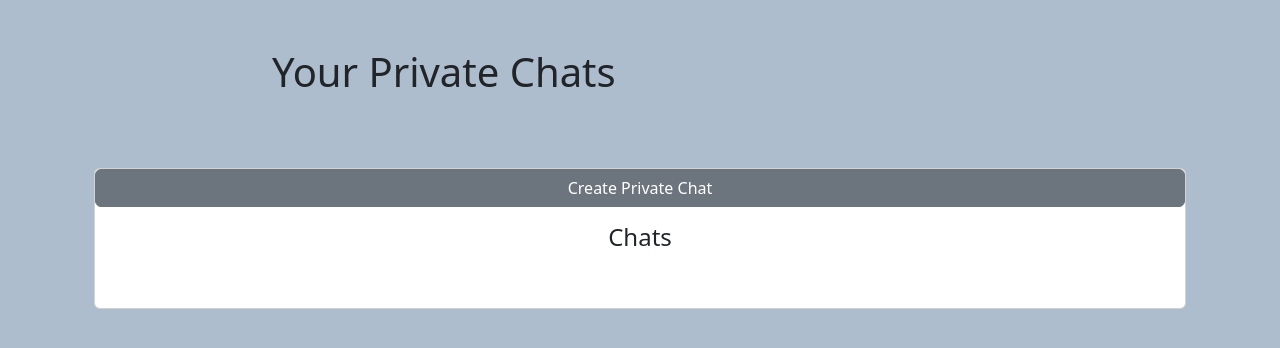
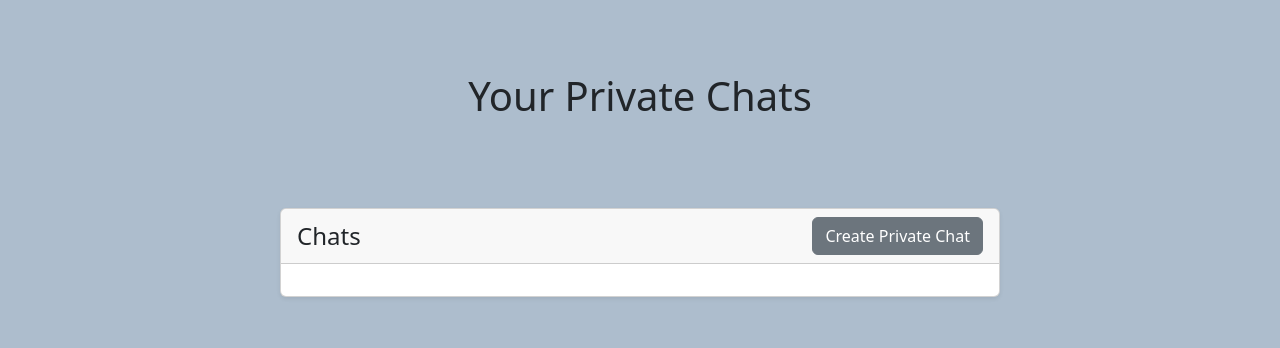
Before and after one commit to KafetzisThomas/Chatterbox, a Django app: page / in a window 1280 px wide. Shown: the top 348 px of the page. Run offline with Django 5.2, Linux system fonts and the light colour scheme; a user stored in the database is signed in; tables that the repository leaves empty hold one stand-in row (values such as "Sample post"); some libraries are stand-ins or nearby versions.

Commit message:
Update chat_list styles

```diff
--- a/rt_chat/static/main.css
+++ b/rt_chat/static/main.css
@@ -1,5 +1,5 @@
 body {
-    background-color: #adbdcd;;
+    background-color: #adbdcd;
 }
 
 #chat {
--- a/rt_chat/templates/rt_chat/chat_list.html
+++ b/rt_chat/templates/rt_chat/chat_list.html
@@ -1,30 +1,29 @@
 {% extends "rt_chat/base.html" %}
 
 {% block page_header %}
-    <h1>Your Private Chats</h1>
+    <h1 class="text-center my-4">Your Private Chats</h1>
 {% endblock page_header %}
 
 {% block content %}
 <div class="container py-5">
-    <div class="row">
-        <div class="col-md-12">
-            <div class="card">
-                <a href="{% url 'rt_chat:create_chat' %}" class="btn btn-secondary text-center">Create Private Chat</a>
+    <div class="row justify-content-center">
+        <div class="col-md-8">
+            <div class="card shadow-sm">
+                <div class="card-header d-flex justify-content-between align-items-center">
+                    <h4 class="mb-0">Chats</h4>
+                    <a href="{% url 'rt_chat:create_chat' %}" class="btn btn-secondary">Create Private Chat</a>
+                </div>
                 <div class="card-body">
-                    <h4 class="text-center">Chats</h4>
-                    <div class="p-3 profile-container">
+                    <div class="profile-container">
                         <ul class="list-unstyled mb-0">
                             {% for other_user, last_message, time_diff in chats_with_last_messages %}
                                 {% if request.user != other_user %}
-                                    <li class="p-2 border-bottom">
-                                        <a href="{% url 'rt_chat:chat' username=request.user.username other_username=other_user.username %}" class="d-flex justify-content-between">
-                                            <div class="d-flex flex-row">
-                                                <div>
-                                                    <img src="https://mdbcdn.b-cdn.net/img/Photos/new-templates/bootstrap-chat/ava1-bg.webp" alt="avatar1" class="d-flex align-self-center me-3" width="60">
-                                                </div>
-                                                <div class="pt-1">
+                                    <li class="p-3 border-bottom">
+                                        <a href="{% url 'rt_chat:chat' username=request.user.username other_username=other_user.username %}" class="d-flex align-items-center text-decoration-none text-dark">
+                                            <img src="https://mdbcdn.b-cdn.net/img/Photos/new-templates/bootstrap-chat/ava1-bg.webp" alt="avatar1" class="rounded-circle me-3" width="60">
+                                            <div class="flex-grow-1">
                                                 <p class="fw-bold mb-0">{{ other_user.username }}</p>
-                                                    <p class="small text-muted">
+                                                <p class="small text-muted mb-0">
                                                     {% if last_message %}
                                                         {{ last_message.content }}
                                                     {% else %}
@@ -32,15 +31,14 @@
                                                     {% endif %}
                                                 </p>
                                             </div>
-                                            </div>
-                                            <div class="pt-1">
-                                                <p class="small text-muted mb-1">{{ time_diff }}</p>
+                                            <div class="text-muted small ms-3">
+                                                <p class="mb-0">{{ time_diff }}</p>
                                             </div>
                                         </a>
                                     </li>
                                 {% endif %}
                             {% empty %}
-                                <h4>No chats yet.</h4>
+                                <li class="text-center py-3"><h4>No chats yet.</h4></li>
                             {% endfor %}
                         </ul>
                     </div>
```
Lines whose indentation alone changed are shown as unchanged.
